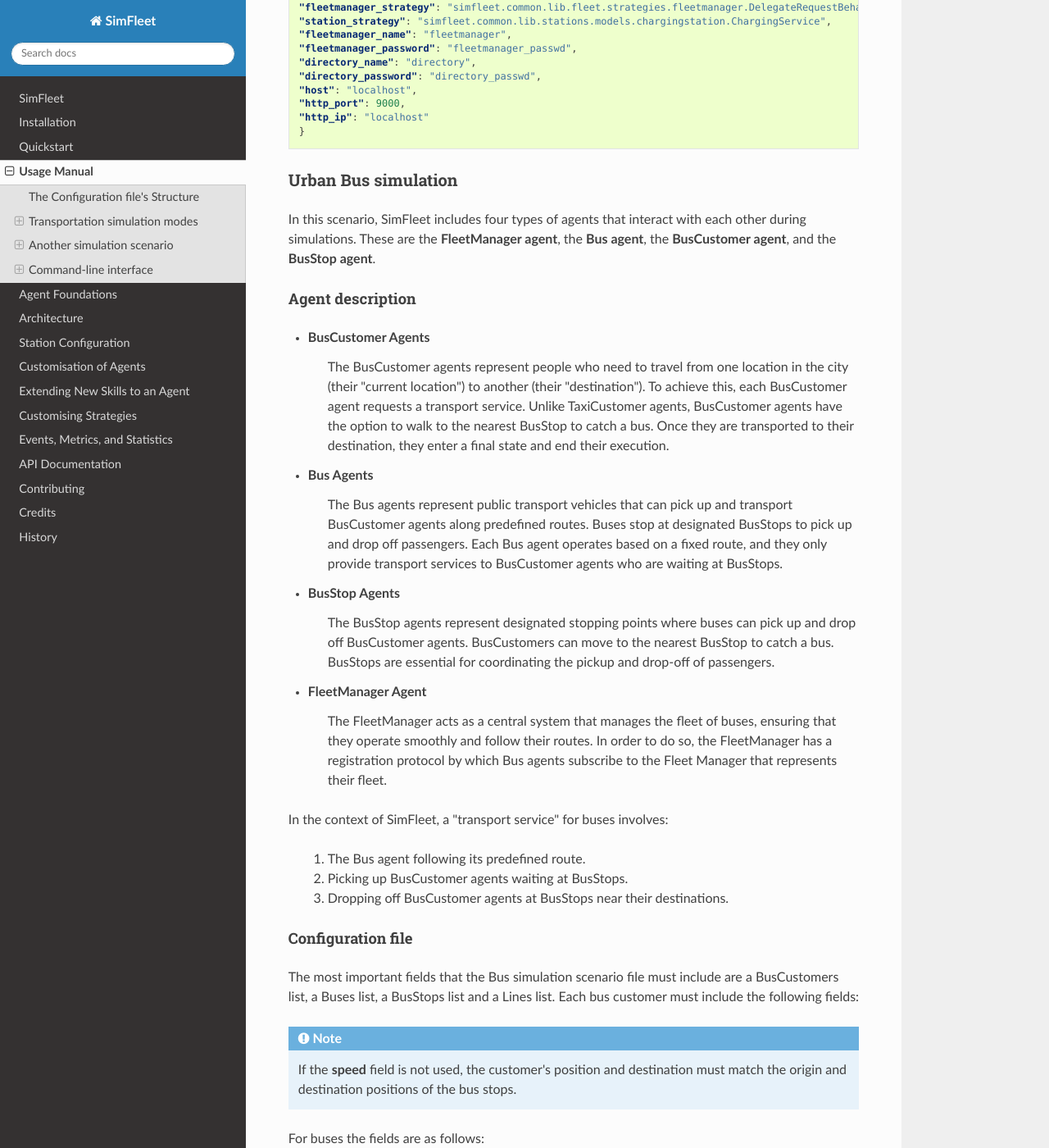
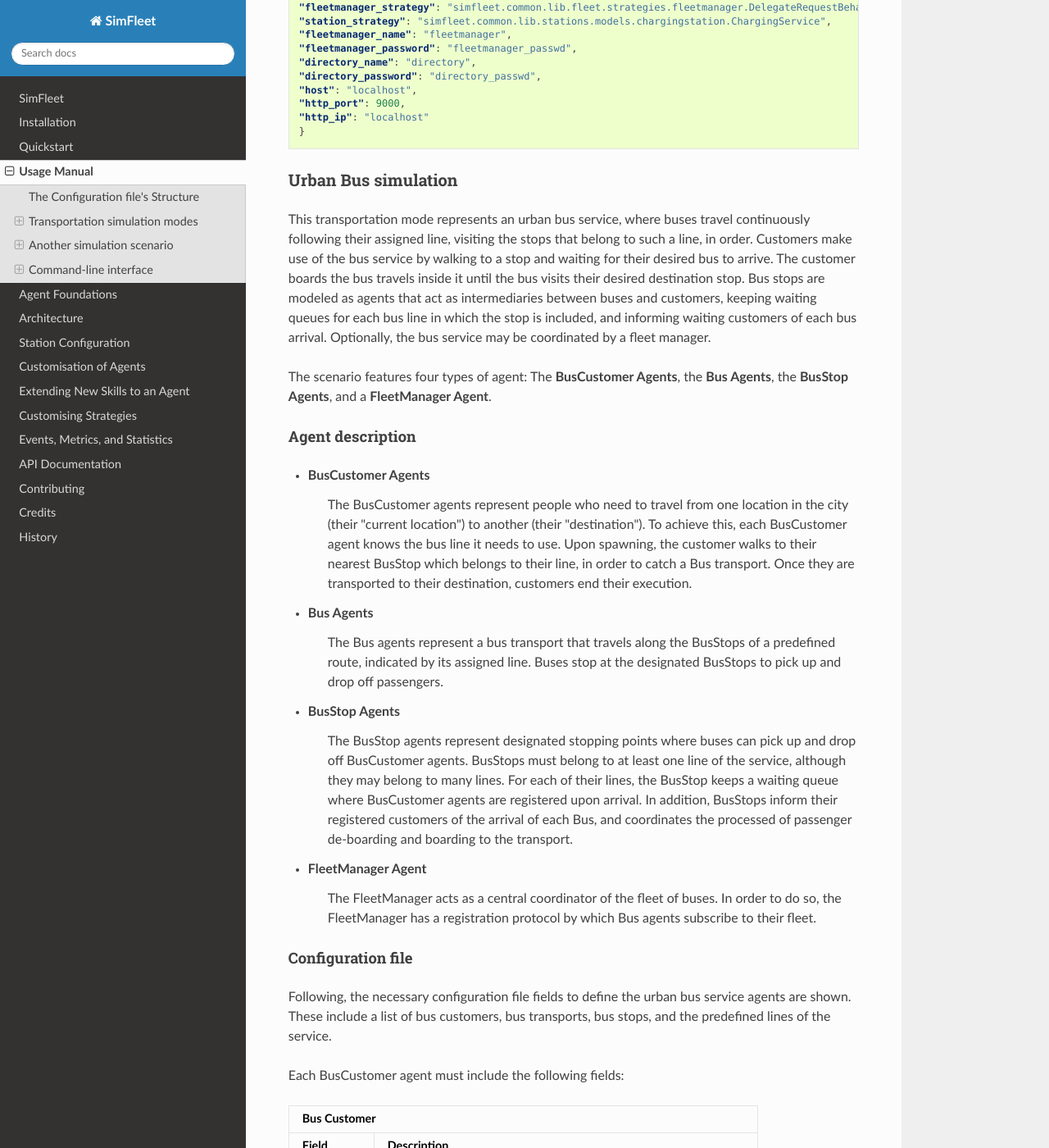
Before and after one commit to javipalanca/simfleet, a Sphinx documentation site: the page built from docs/advanced-config.rst, in a window 1280 px wide and 1400 px high, scrolled down 11342 px. Shown: the whole window at 82% size. Built offline with Sphinx 7.4.7 and the Read the Docs theme 3.1.0, drawn with Linux system fonts in a browser that asks for light colours; pages that are not in the unit, such as notebooks, are missing from menus; some of the changed text lies outside the part shown.

Commit message:
Changes in Usage Manual: Urban Bus simulations

```diff
--- a/docs/advanced-config.rst
+++ b/docs/advanced-config.rst
@@ -628,8 +628,14 @@ This configuration file includes:
 Urban Bus simulation
 --------------------
 
-In this scenario, SimFleet includes four types of agents that interact with each other during simulations. These are the **FleetManager agent**,
-the **Bus agent**, the **BusCustomer agent**, and the **BusStop agent**.
+This transportation mode represents an urban bus service, where buses travel continuously following their assigned line, visiting
+the stops that belong to such a line, in order. Customers make use of the bus service by walking to a stop and waiting
+for their desired bus to arrive. The customer boards the bus travels inside it until the bus visits their desired destination stop.
+Bus stops are modeled as agents that act as intermediaries between buses and customers, keeping waiting queues for each bus line
+in which the stop is included, and informing waiting customers of each bus arrival. Optionally, the bus service may be
+coordinated by a fleet manager.
+
+The scenario features four types of agent: The **BusCustomer Agents**, the **Bus Agents**, the **BusStop Agents**, and a **FleetManager Agent**.
 
 
 Agent description
@@ -638,38 +644,42 @@ Agent description
 * **BusCustomer Agents**
 
     The BusCustomer agents represent people who need to travel from one location in the city (their "current location") to another (their "destination").
-    To achieve this, each BusCustomer agent requests a transport service. Unlike TaxiCustomer agents, BusCustomer agents have the option to walk to the
-    nearest BusStop to catch a bus. Once they are transported to their destination, they enter a final state and end their execution.
+    To achieve this, each BusCustomer agent knows the bus line it needs to use. Upon spawning, the customer walks to their
+    nearest BusStop which belongs to their line, in order to catch a Bus transport. Once they are transported to their destination, customers end their execution.
 
 * **Bus Agents**
 
-    The Bus agents represent public transport vehicles that can pick up and transport BusCustomer agents along predefined routes. Buses stop at designated BusStops to pick up and drop off passengers.
-    Each Bus agent operates based on a fixed route, and they only provide transport services to BusCustomer agents who are waiting at BusStops.
+    The Bus agents represent a bus transport that travels along the BusStops of a predefined route, indicated by its assigned line.
+    Buses stop at the designated BusStops to pick up and drop off passengers.
 
 * **BusStop Agents**
 
-    The BusStop agents represent designated stopping points where buses can pick up and drop off BusCustomer agents. BusCustomers can move to the nearest BusStop to catch a bus.
-    BusStops are essential for coordinating the pickup and drop-off of passengers.
+    The BusStop agents represent designated stopping points where buses can pick up and drop off BusCustomer agents. BusStops must belong to at least one line
+    of the service, although they may belong to many lines. For each of their lines, the BusStop keeps a waiting queue where BusCustomer agents
+    are registered upon arrival. In addition, BusStops inform their registered customers of the arrival of each Bus, and coordinates
+    the processed of passenger de-boarding and boarding to the transport.
 
 * **FleetManager Agent**
 
-    The FleetManager acts as a central system that manages the fleet of buses, ensuring that they operate smoothly and follow their routes.
-    In order to do so, the FleetManager has a registration protocol by which Bus agents subscribe to the Fleet Manager that represents their fleet.
+    The FleetManager acts as a central coordinator of the fleet of buses.
+    In order to do so, the FleetManager has a registration protocol by which Bus agents subscribe to their fleet.
 
-In the context of SimFleet, a "transport service" for buses involves:
+.. In the context of SimFleet, a "transport service" for buses involves:
 
-    #. The Bus agent following its predefined route.
-    #. Picking up BusCustomer agents waiting at BusStops.
-    #. Dropping off BusCustomer agents at BusStops near their destinations.
+    .. The Bus agent following its predefined route.
+    .. Picking up BusCustomer agents waiting at BusStops.
+    .. Dropping off BusCustomer agents at BusStops near their destinations.
 
 Configuration file
 ^^^^^^^^^^^^^^^^^^
 
-The most important fields that the Bus simulation scenario file must include are a BusCustomers list, a Buses list, a BusStops list and a Lines list.
-Each bus customer must include the following fields:
+Following, the necessary configuration file fields to define the urban bus service agents are shown. These include a list of
+bus customers, bus transports, bus stops, and the predefined lines of the service.
+
+Each BusCustomer agent must include the following fields:
 
 +--------------------------------------------------------------------------------------+
-|  Bus Customers                                                                       |
+|  Bus Customer                                                                        |
 +-------------+------------------------------------------------------------------------+
 |  Field      |  Description                                                           |
 +=============+========================================================================+
@@ -693,16 +703,17 @@ Each bus customer must include the following fields:
 +-------------+------------------------------------------------------------------------+
 | strategy    |   Custom strategy file in the format ``module.file.Class``  (optional) |
 +-------------+------------------------------------------------------------------------+
-| delay       |   Agent's execution time start, in seconds  (optional)                       |
+| delay       |   Agent's execution time start, in seconds  (optional)                 |
 +-------------+------------------------------------------------------------------------+
 
 .. note::
-    If the **speed** field is not used, the customer's position and destination must match the origin and destination positions of the bus stops.
+    If the **speed** field is not defined, the customer will not be able to walk. In this case, the customer's position
+    and destination must match positions of bus stops.
 
-For buses the fields are as follows:
+For Bus agents the fields are as follows:
 
 +---------------------------------------------------------------------------------------------+
-|  Buses                                                                                      |
+|  Bus                                                                                        |
 +------------------+--------------------------------------------------------------------------+
 |  Field           |  Description                                                             |
 +==================+==========================================================================+
@@ -710,17 +721,17 @@ For buses the fields are as follows:
 +------------------+--------------------------------------------------------------------------+
 | position         |   Initial coordinates of the transport                                   |
 +------------------+--------------------------------------------------------------------------+
-| name             |   Name of the transport                                                  |
+| name             |   Name of the transport (unique)                                         |
 +------------------+--------------------------------------------------------------------------+
 | password         |   Password for registering the transport in the platform (optional)      |
 +------------------+--------------------------------------------------------------------------+
 | speed            |   Speed of the transport (in meters per second)                          |
 +------------------+--------------------------------------------------------------------------+
-| line             |   Bus line that the transport wants to use                               |
+| line             |   Bus line assigned to the transport                                     |
 +------------------+--------------------------------------------------------------------------+
-| capacity         |   Capacity of customer that can be transported                           |
+| capacity         |   Number of customers that can be transported together                   |
 +------------------+--------------------------------------------------------------------------+
-| fleet_type       |   Fleet type that the customer wants to use                              |
+| fleet_type       |   Fleet type of the transport                                            |
 +------------------+--------------------------------------------------------------------------+
 | optional         |   **fleet**: The fleet manager's JID to be subscribed to                 |
 +------------------+--------------------------------------------------------------------------+
@@ -728,16 +739,16 @@ For buses the fields are as follows:
 +------------------+--------------------------------------------------------------------------+
 | strategy         |   Custom strategy file in the format ``module.file.Class``  (optional)   |
 +------------------+--------------------------------------------------------------------------+
-| delay            |   Agent's execution time start, in seconds  (optional)                         |
+| delay            |   Agent's execution time start, in seconds  (optional)                   |
 +------------------+--------------------------------------------------------------------------+
 
 .. note::
-    The bus agent's position must match one of the stops on its assigned line for correct operation.
+    The bus agent's position must match one of the bus stops on its assigned line for correct operation.
 
-For bus stops the fields are as follows:
+For BusStop agents the fields are as follows:
 
 +--------------------------------------------------------------------------------------+
-|  Bus stops                                                                           |
+|  Bus stop                                                                            |
 +-------------+------------------------------------------------------------------------+
 |  Field      |  Description                                                           |
 +=============+========================================================================+
@@ -745,23 +756,26 @@ For bus stops the fields are as follows:
 +-------------+------------------------------------------------------------------------+
 | position    |   Initial coordinates of the customer                                  |
 +-------------+------------------------------------------------------------------------+
-| id          |   Id of the station                                                    |
+| id          |   Id of the station (unique)                                           |
 +-------------+------------------------------------------------------------------------+
-| name        |   Name of the station                                                  |
+| name        |   Name of the stop                                                     |
 +-------------+------------------------------------------------------------------------+
 | password    |   Password for registering the station in the platform (optional)      |
 +-------------+------------------------------------------------------------------------+
-| lines       |   Bus line that the bus stop wants to use                              |
+| lines       |   Bus lines to which the stops belongs                                 |
 +-------------+------------------------------------------------------------------------+
 | icon        |   Custom icon (in base64 format) to be used by the customer (optional) |
 +-------------+------------------------------------------------------------------------+
-| delay       |   Agent's execution time start, in seconds  (optional)                       |
+| delay       |   Agent's execution time start, in seconds  (optional)                 |
 +-------------+------------------------------------------------------------------------+
 
-For bus lines the fields are as follows:
+**Bus lines** are necessary auxiliary fields of the configuration file for urban bus simulations.
+Their most relevant parameter are the list of stops that belong to it. Such a list must appear ordered, and
+each stop is defined by its coordinates. Once a Bus transport reaches the last stop of its line, the line_type
+indicates how it continues its operation.
 
 +--------------------------------------------------------------------------------------+
-|  Bus lines                                                                           |
+|  Bus line                                                                           |
 +-------------+------------------------------------------------------------------------+
 |  Field      |  Description                                                           |
 +=============+========================================================================+
@@ -773,17 +787,19 @@ For bus lines the fields are as follows:
 +-------------+------------------------------------------------------------------------+
 
 .. note::
-    The **line_type** field supports three types of routes:
+    The **line_type** field defined three types of bus behaviour upon reaching the end of its line:
 
-        1) **circular:** The bus choose first stop of the route as next destination (circular routes).
-        2) **end-to-end:** The bus inverse stop list and choose previous destination as next destination (end-to-end lines).
-        3) **teleport:** The bus "teleport" to first stop and choose next destination.
+        1) **circular:** The bus chooses the first stop of the line as next destination (circular routes).
+        2) **end-to-end:** The bus inverses the stop list and choose previous stop as next destination (end-to-end lines).
+        3) **teleport:** The bus teleports to the first stop of the line, and continues its operation.
 
-For fleet managers the fields are as follows:
 
-*(Same fields as the Taxi simulation scenario)*
+Finally, we show an example of a configuration file with two customers, two transports, one fleet manager, and eleven stops that belong to the same line:
+This configuration file includes:
 
-An example of a config file with two customers, two transports, one fleet manager and eleven stops:
+    * Two Buses with a fixed position.
+    * Two BusCustomer with fixed origin and destination positions.
+    * One Line with eleven BusStops.
 
 .. code-block:: json
 
@@ -1088,12 +1104,6 @@ An example of a config file with two customers, two transports, one fleet manage
     "http_ip": "localhost"
     }
 
-This configuration file includes:
-
-    * Two Buses with a fixed position.
-    * Two BusCustomer with fixed origin and destination positions.
-    * Eleven BusStops with fixed positions.
-    * One Line with eleven BusStop.
 
 Another simulation scenario
 ===========================
```
Also changed, not shown: other parts of docs/advanced-config.rst (+1 -1 lines).
